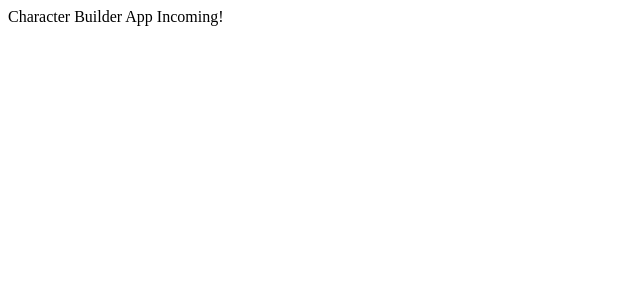
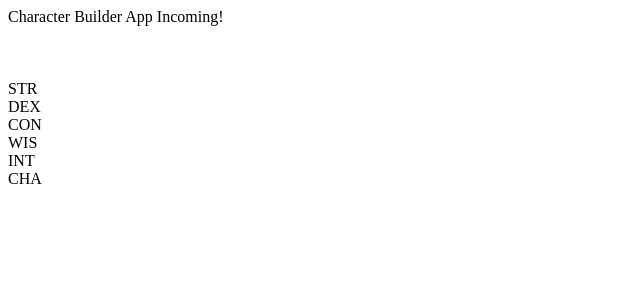
Before and after one commit to Pfirewire/react-character-builder, a React (Create React App) app: page / in a window 1280 px wide. Shown: the top 300 px of the page, without its empty margins (0-640 px from the left). Built offline with nearby package versions, Linux system fonts and the light colour scheme.

Commit message:
Added AbilityScoreContainer to App component

```diff
--- a/src/App.js
+++ b/src/App.js
@@ -1,9 +1,12 @@
+import AbilityScoreContainer from "./components/stats/AbilityScoreContainer";
 
 
 function App() {
     return(
         <div>
             Character Builder App Incoming!
+            <br/><br/><br/><br/>
+            <AbilityScoreContainer />
         </div>
     );
 }
```
